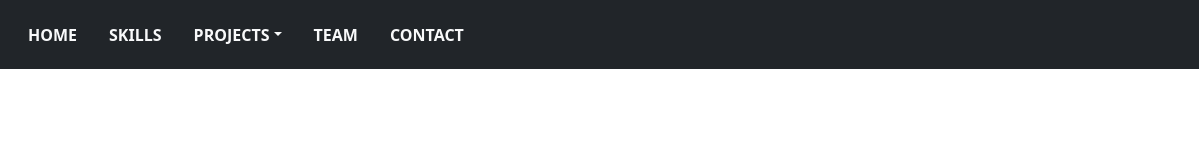
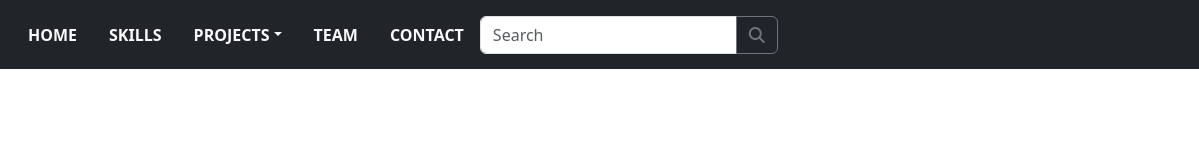
Before and after one commit to dmeskhi/bootstrap, a plain HTML site: page index.html in a window 1280 px wide. Shown: the full height of the page, 81-1280 px from the left. Drawn offline with nearby package versions, Linux system fonts and the light colour scheme.

Commit message:
Create search box

```diff
--- a/index.html
+++ b/index.html
@@ -28,6 +28,13 @@
         <li class="nav-item"><a class="nav-link text-light text-uppercase fw-bold px-3" href="#">Team</a></li>
         <li class="nav-item"><a class="nav-link text-light text-uppercase fw-bold px-3" href="#">Contact</a></li>
       </ul>
+      <!-- Search Box -->
+       <form class="form-inline">
+        <div class="input-group">
+          <input type="text" class="form-control" placeholder="Search" aria-label="Search" aria-describedby="button-addon2">
+          <button class="btn btn-outline-secondary" type="button" id="button-addon2"><i class="fa-solid fa-magnifying-glass"></i></button>
+        </div>
+       </form>
     </nav>
     <script src="https://cdn.jsdelivr.net/npm/bootstrap@5.3.3/dist/js/bootstrap.bundle.min.js" integrity="sha384-YvpcrYf0tY3lHB60NNkmXc5s9fDVZLESaAA55NDzOxhy9GkcIdslK1eN7N6jIeHz" crossorigin="anonymous"></script>
   </body>
```
